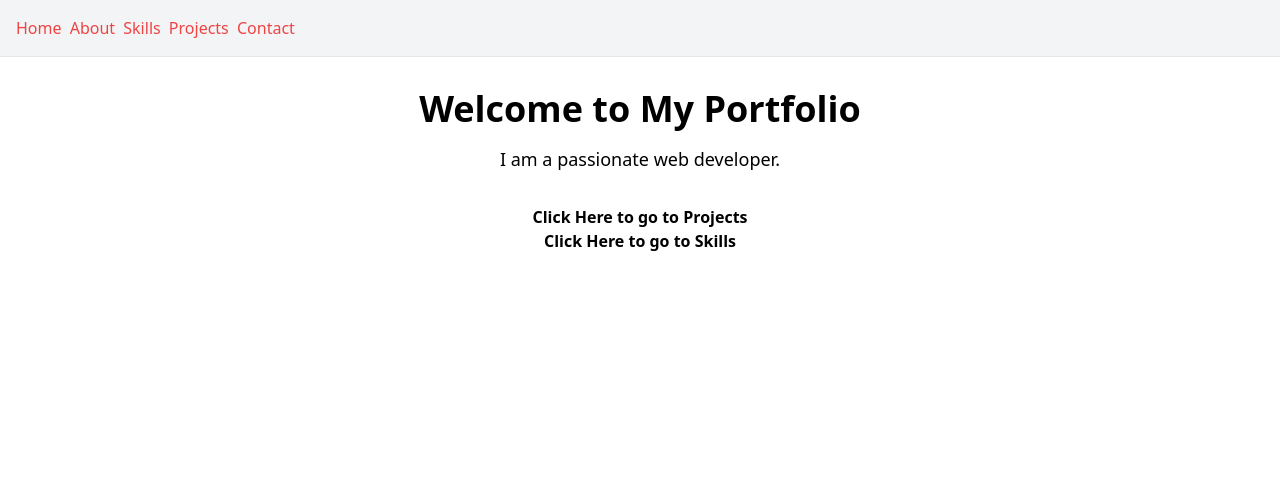
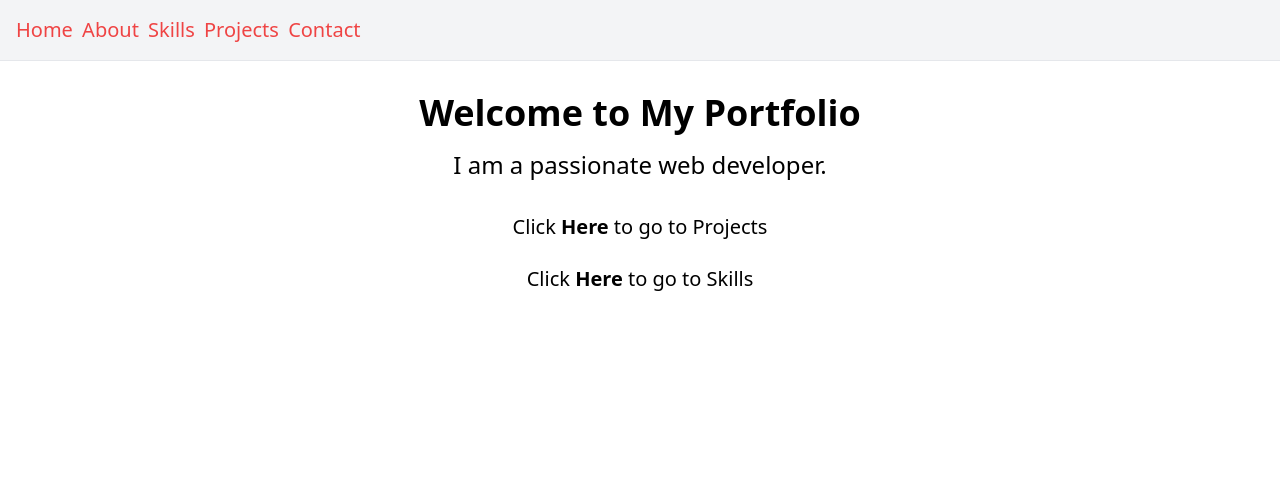
Before and after one commit to ZanderCoding/Portfo_Django, a Django app: page / in a window 1280 px wide. Shown: the top 490 px of the page. Run offline with Django 4.2, Linux system fonts and the light colour scheme; some libraries are stand-ins or nearby versions.

Commit message:
Moved Nav Links

```diff
--- a/portfo/templates/portfo/_base.html
+++ b/portfo/templates/portfo/_base.html
@@ -7,9 +7,9 @@
         <link href="https://cdn.jsdelivr.net/npm/tailwindcss@2.2.19/dist/tailwind.min.css" rel="stylesheet">
         <title>{% block title %}{% endblock title %}</title>
     </head>
-    <body class="flex flex-col min-h-screen font-sans bg-white text-teal-500">
-        <nav class="p-4 bg-gray-100 text-red-500">
-             <div class="flex-1 container mx-auto ">
+    <body class="flex flex-col min-h-screen font-sans bg-white text-teal-500 ">
+        <nav class="p-4 bg-gray-100 text-red-500 text-xl">
+             <div class="flex-1 mx-auto ">
                 <a href="{% url 'home' %}" class="pr-1">Home</a>
                 <a href="{% url 'about' %}" class="pr-1">About</a>
                 <a href="{% url 'skill' %}" class="pr-1">Skills</a>
--- a/portfo/templates/portfo/index.html
+++ b/portfo/templates/portfo/index.html
@@ -4,11 +4,11 @@
 {% block content %}
     <header class="text-center">
         <h1 class="text-4xl font-bold mb-4">Welcome to My Portfolio</h1>
-        <p class="text-lg">I am a passionate web developer.</p>
+        <p class="text-2xl">I am a passionate web developer.</p>
     </header>
     <section class="mt-8 text-center">
-        <a class="text-md font-bold mb-4" href="{% url 'projects-page' %}">Click Here to go to Projects</a>
+        <p class="text-xl">Click <a class="text-xl font-bold" href="{% url 'projects-page' %}">Here</a> to go to Projects</p>
         <br>
-        <a class="text-md font-bold mb-4" href="{% url 'skill' %}">Click Here to go to Skills</a>
+        <p class="text-xl">Click <a class="text-md font-bold mb-4" href="{% url 'skill' %}">Here</a> to go to Skills</p>
     </section>
 {% endblock content%}
```
